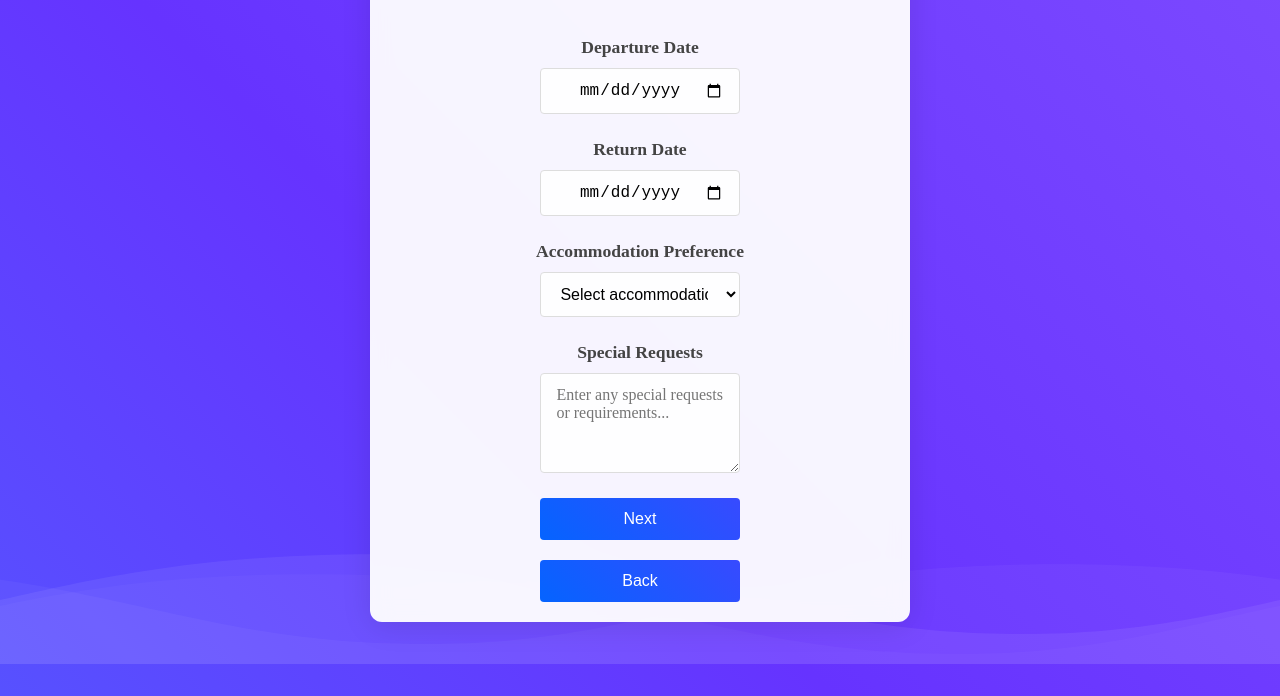
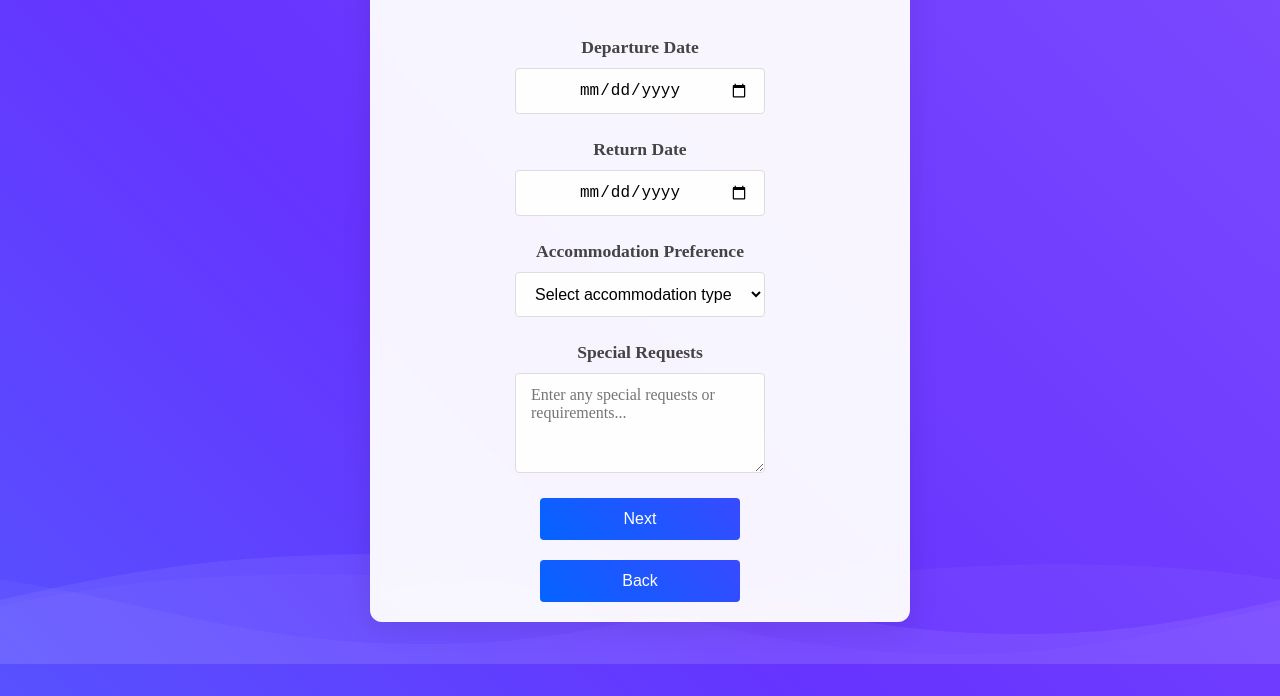
Before and after one commit to Ruvier14/Mars-Travel, a website: page secPage/index2.html in a window 1280 px wide. Shown: the part 136-832 px from the top of the page. Drawn offline with Linux system fonts and the light colour scheme.

Commit message:
new changes css

```diff
--- a/secPage/index2.css
+++ b/secPage/index2.css
@@ -31,6 +31,7 @@ body {
     max-height: none;
     overflow-y: visible;
     padding: 20px;
+    min-width: 300px;
 }
 
 /* Form Styles */
@@ -49,7 +50,7 @@ label {
 }
 
 /* Input Styles */
-input, select {
+input, select, textarea {
     background-color: rgba(255, 255, 255, 0.9);
     width: 80%;
     padding: 12px 15px;
@@ -59,6 +60,7 @@ input, select {
     font-size: 16px;
     margin: 0 auto;
     display: block;
+    min-width: 250px;
 }
 
 /* Textarea Styles */
```
